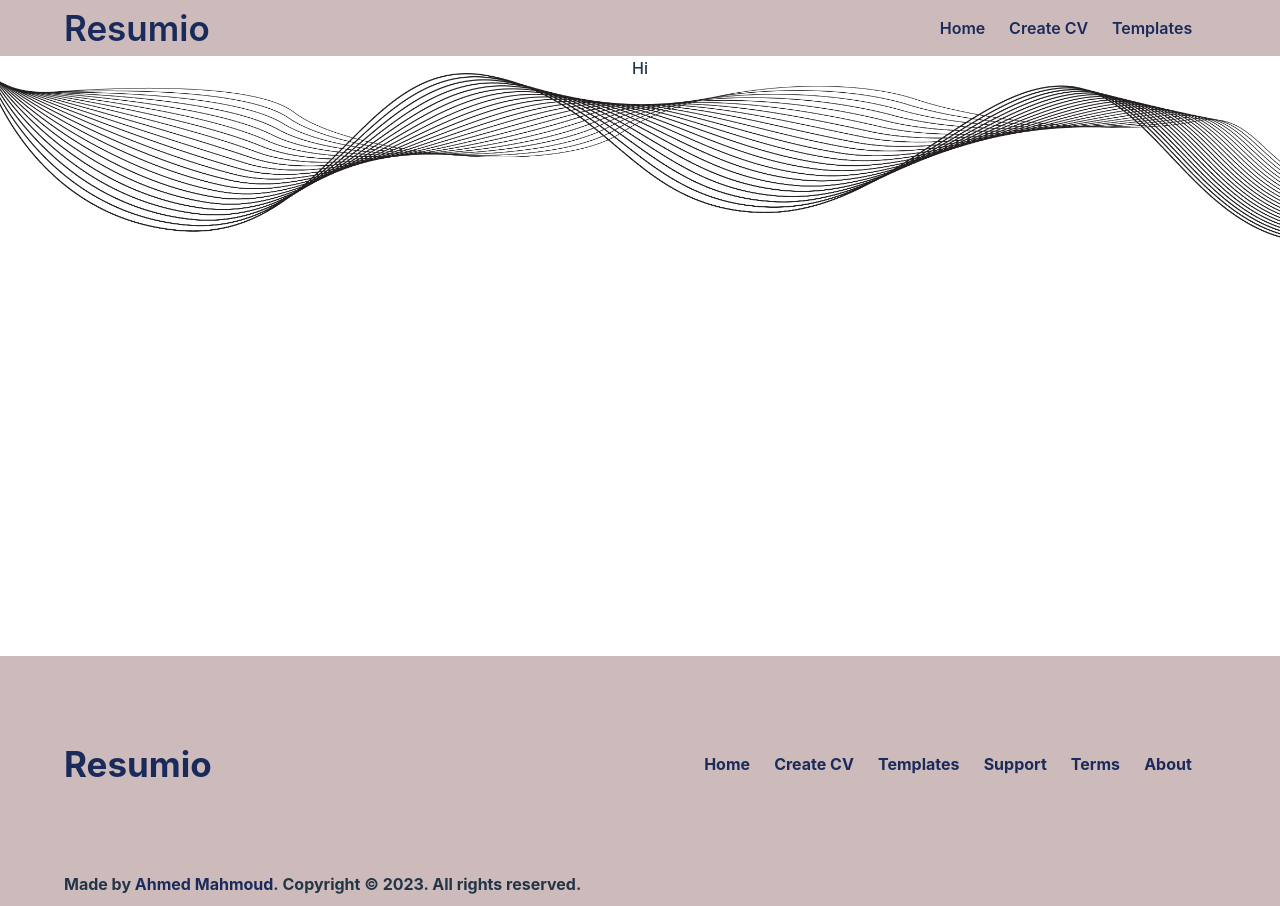
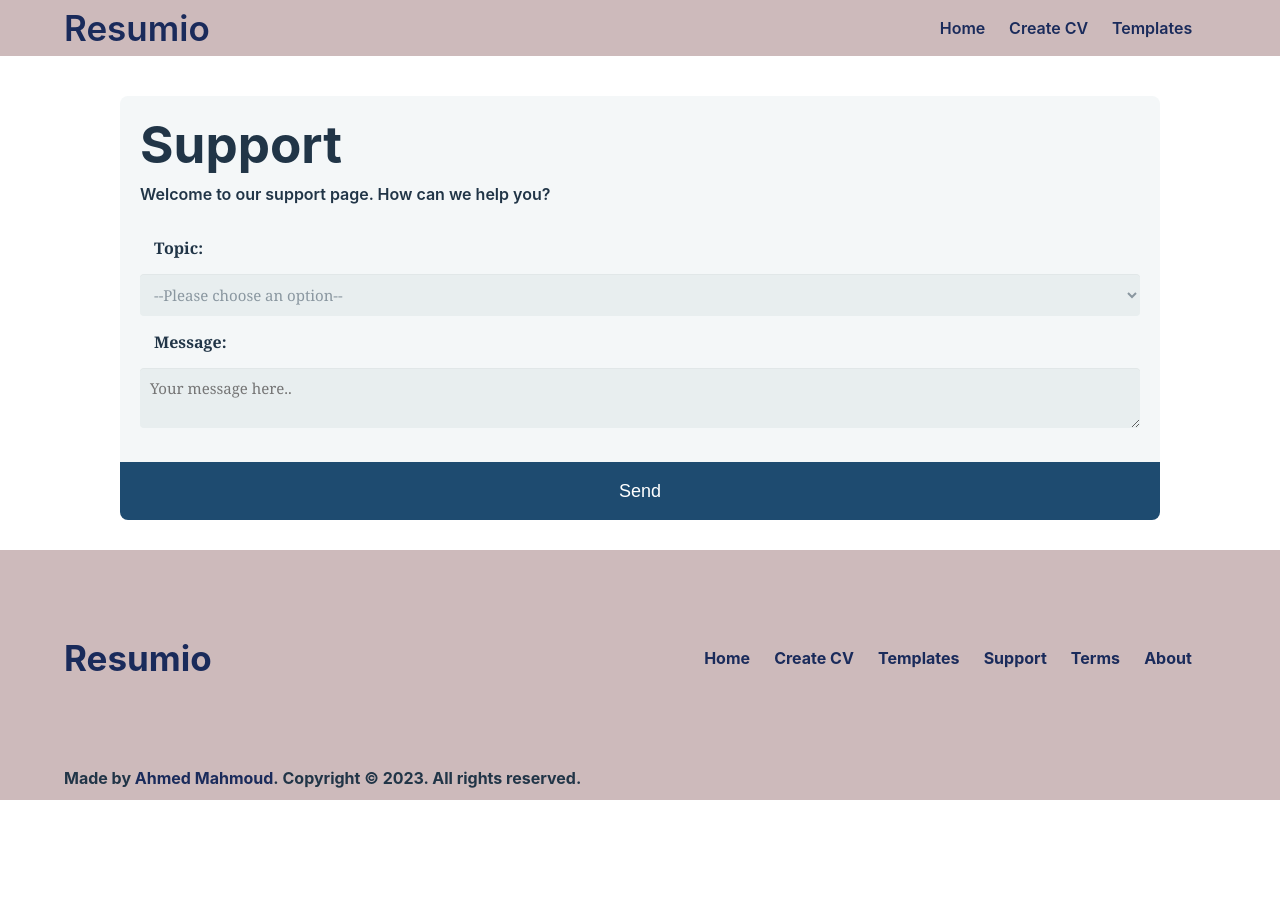
Before and after one commit to Ahmedmk11/cv-maker, a React (Vite) app: page /Support in a window 1280 px wide. After the commit the page ends 800 px from the top, so only its background shows below. Built offline with nearby package versions, Linux system fonts and the light colour scheme.

Commit message:
Added a support page, fixed some scrolling issues

```diff
--- a/src/components/CCVExperience.jsx
+++ b/src/components/CCVExperience.jsx
@@ -1,6 +1,6 @@
 /* eslint-disable indent */
 import React from 'react'
-import { useState , useEffect , useCallback, useContext} from 'react'
+import { useState , useEffect , useCallback, useContext, useLayoutEffect, useRef } from 'react'
 import Progress from '../components/Progress.jsx'
 import Button from '../components/Button.jsx'
 import { useForm } from 'react-hook-form';
@@ -294,6 +294,22 @@ function CCVExperience() {
         }
     }
 
+    const scrollY = useRef(window.scrollY);
+
+    useLayoutEffect(() => {
+        const handleScroll = () => {
+            scrollY.current = window.scrollY;
+        };
+        window.addEventListener('scroll', handleScroll);
+        return () => {
+            window.removeEventListener('scroll', handleScroll);
+        };
+    }, []);
+
+    useLayoutEffect(() => {
+        window.scrollTo(0, scrollY.current);
+    });
+
     return (
         <>
             <Progress progress={'1'} />
--- a/src/components/CCVPersonal.jsx
+++ b/src/components/CCVPersonal.jsx
@@ -1,5 +1,5 @@
 import React from 'react'
-import { useState } from 'react'
+import { useState, useLayoutEffect, useRef } from 'react'
 import Progress from '../components/Progress.jsx'
 import Button from '../components/Button.jsx'
 import { useForm } from 'react-hook-form';
@@ -16,6 +16,22 @@ function CCVPersonal() {
         linkedin: '',
         website: '',
     })
+
+    const scrollY = useRef(window.scrollY);
+
+    useLayoutEffect(() => {
+        const handleScroll = () => {
+            scrollY.current = window.scrollY;
+        };
+        window.addEventListener('scroll', handleScroll);
+        return () => {
+            window.removeEventListener('scroll', handleScroll);
+        };
+    }, []);
+
+    useLayoutEffect(() => {
+        window.scrollTo(0, scrollY.current);
+    });
 
     function handleChange(event) {
         event.target.setCustomValidity('')
--- a/src/components/CCVTemplate.jsx
+++ b/src/components/CCVTemplate.jsx
@@ -1,4 +1,4 @@
-import React, { useContext, useState } from 'react';
+import React, { useContext, useState, useLayoutEffect, useRef } from 'react';
 import Progress from '../components/Progress.jsx'
 import Button from '../components/Button.jsx'
 import DataContext from '../components/DataContext.jsx'
@@ -9,6 +9,22 @@ function CCVTemplate() {
     const [button1, setButton1] = useState(<Button classN="plus" name='Choose' isSubmit={false} />)
     const [button2, setButton2] = useState(<Button classN="plus" name='Choose' isSubmit={false} />)
     const { template, setTemplate } = useContext(DataContext)
+
+    const scrollY = useRef(window.scrollY);
+
+    useLayoutEffect(() => {
+        const handleScroll = () => {
+            scrollY.current = window.scrollY;
+        };
+        window.addEventListener('scroll', handleScroll);
+        return () => {
+            window.removeEventListener('scroll', handleScroll);
+        };
+    }, []);
+
+    useLayoutEffect(() => {
+        window.scrollTo(0, scrollY.current);
+    });
 
     const chooseTemplate = (event) => {
         document.querySelectorAll('.temp-item').forEach(item => {
--- a/src/pages/Support.jsx
+++ b/src/pages/Support.jsx
@@ -1,9 +1,25 @@
-import Header from '../components/Header.jsx'
-import Footer from '../components/Footer.jsx'
+import React from 'react';
+
+import Header from '../components/Header.jsx';
+import Footer from '../components/Footer.jsx';
+import Button from '../components/Button.jsx';
 
 function Support() {
-    document.body.scrollTop = 0
-    document.documentElement.scrollTop = 0
+    document.body.scrollTop = 0;
+    document.documentElement.scrollTop = 0;
+
+    const submitSupport = () => {
+        const topic = document.getElementById('support-topic').value;
+        const message = document.getElementById('support-message').value;
+        if (topic === '' || message === '') {
+            alert('Please fill in all fields');
+        } else {
+            alert('Thank you for your message. We will get back to you shortly.');
+            document.getElementById('support-topic').selectedIndex = 0;
+            document.getElementById('support-message').value = '';
+        }
+    }
+
     return (
         <>
             <Header
@@ -13,10 +29,29 @@ function Support() {
                     isSelected3: false,
                 }}
             />
-            <div id="home-body">Hi</div>
+            <div id="support-body">
+                <div id="support-item">
+                    <h1>Support</h1>
+                    <p>Welcome to our support page. How can we help you?</p>
+                    <form className='form'>
+                        <label htmlFor="support-topic">Topic:</label>
+                        <select id="support-topic">
+                            <option value="" disabled selected>--Please choose an option--</option>
+                            <option value="suggestion">Suggestion</option>
+                            <option value="technical">Technical Problem</option>
+                            <option value="general">General</option>
+                        </select>
+                        <br />
+                        <label htmlFor="support-message">Message:</label>
+                        <textarea id="support-message" placeholder='Your message here..'></textarea>
+                        <br />
+                    </form>
+                </div>
+                <Button name="Send" click={submitSupport} />
+            </div>
             <Footer />
         </>
-    )
+    );
 }
 
-export default Support
+export default Support;
--- a/src/styles/pages.css
+++ b/src/styles/pages.css
@@ -140,4 +140,66 @@
   width: 100%;
 }
 
+#support-body {
+  display: flex;
+  flex-direction: column;
+  justify-content: center;
+  align-items: center;
+  border-radius: 0px 0px 0px 0px;
+  -webkit-border-radius: 0px 0px 0px 0px;
+  -moz-border-radius: 0px 0px 0px 0px;
+  -ms-border-radius: 0px 0px 0px 0px;
+  -o-border-radius: 0px 0px 0px 0px;
+  padding: 20px;
+  height: 100%;
+}
+#support-body #support-item {
+  margin: 20px;
+  margin-bottom: 0%;
+  padding: 20px;
+  background-color: #f4f4f4;
+  border-radius: 10px;
+  width: 1000px;
+  background: #f4f7f8;
+  height: fit-content;
+  border-radius: 8px 8px 0px 0px;
+  -webkit-border-radius: 8px 8px 0px 0px;
+  -moz-border-radius: 8px 8px 0px 0px;
+  -ms-border-radius: 8px 8px 0px 0px;
+  -o-border-radius: 8px 8px 0px 0px;
+  height: 100%;
+}
+#support-body h1 {
+  margin-bottom: 10px;
+}
+#support-body form {
+  display: block;
+}
+#support-body form label {
+  display: block;
+  margin: 14px;
+}
+#support-body p {
+  margin-bottom: 30px;
+}
+#support-body .form {
+  width: 100%;
+  height: max-content;
+  padding: 0px;
+  background: none;
+  font-family: Georgia, "Times New Roman", Times, serif;
+  border-radius: 8px 8px 0px 0px;
+  -webkit-border-radius: 8px 8px 0px 0px;
+  -moz-border-radius: 8px 8px 0px 0px;
+  -ms-border-radius: 8px 8px 0px 0px;
+  -o-border-radius: 8px 8px 0px 0px;
+}
+#support-body .form input, #support-body .form select, #support-body .form textarea {
+  margin: 0%;
+  height: fit-content;
+}
+#support-body .form select {
+  cursor: pointer;
+}
+
 /*# sourceMappingURL=pages.css.map */
--- a/src/styles/pages.scss
+++ b/src/styles/pages.scss
@@ -142,3 +142,65 @@
         }
     }
 }
+
+#support-body {
+    display: flex;
+    flex-direction: column;
+    justify-content: center;
+    align-items: center;
+    border-radius: 0px 0px 0px 0px;
+    -webkit-border-radius: 0px 0px 0px 0px;
+    -moz-border-radius: 0px 0px 0px 0px;
+    -ms-border-radius: 0px 0px 0px 0px;
+    -o-border-radius: 0px 0px 0px 0px;
+    padding: 20px;
+    height: 100%;
+    #support-item {
+        margin: 20px;
+        margin-bottom: 0%;
+        padding: 20px;
+        background-color: #f4f4f4;
+        border-radius: 10px;
+        width: 1000px;
+        background: #f4f7f8;
+        height: fit-content;
+        border-radius: 8px 8px 0px 0px;
+        -webkit-border-radius: 8px 8px 0px 0px;
+        -moz-border-radius: 8px 8px 0px 0px;
+        -ms-border-radius: 8px 8px 0px 0px;
+        -o-border-radius: 8px 8px 0px 0px;
+        height: 100%;
+    }
+    h1 {
+        margin-bottom: 10px;
+    }
+    form {
+        display: block;
+        label {
+            display: block;
+            margin: 14px;
+        }
+    }
+    p {
+        margin-bottom: 30px;
+    }
+    .form {
+        width: 100%;
+        height: max-content;
+        padding: 0px;
+        background: none;
+        font-family: Georgia, "Times New Roman", Times, serif;
+        border-radius: 8px 8px 0px 0px;
+        -webkit-border-radius: 8px 8px 0px 0px;
+        -moz-border-radius: 8px 8px 0px 0px;
+        -ms-border-radius: 8px 8px 0px 0px;
+        -o-border-radius: 8px 8px 0px 0px;
+        input, select, textarea {
+            margin: 0%;
+            height: fit-content;
+        }
+        select {
+            cursor: pointer;
+        }
+    }
+}
```
Also changed, not shown: 1 other file (tests, documents, lock files or other folders).
